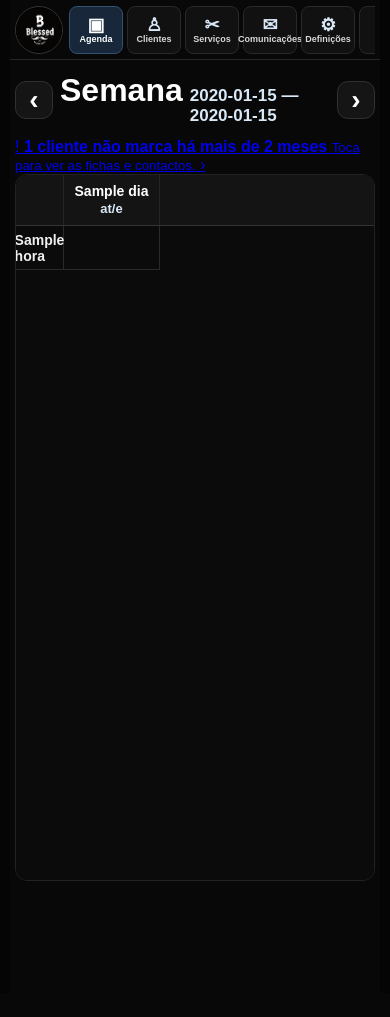
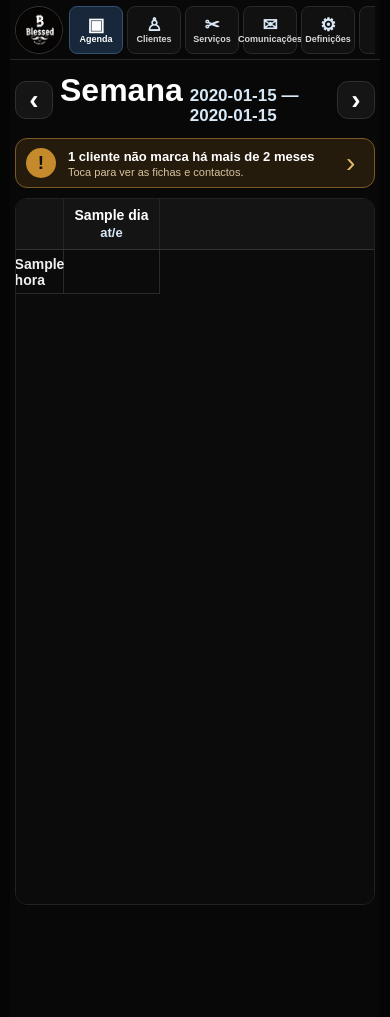
Before and after one commit to pajogusi/pjcorelabs, a Flask app: template templates/semana.html in a window 390 px wide. Before the commit the page ends 881 px from the top, so only its background shows below. Run offline with Flask 3, Linux system fonts and the light colour scheme; the template is opened without the code that fills it: most values are stand-ins (such as "Sample title", 1, 10 or a date in 2020); parts of the project's set-up code (start-up, migrations or seed data) failed here and were passed over.

Commit message:
Estiliza alerta proativo na agenda

```diff
--- a/static/sidebar.css
+++ b/static/sidebar.css
@@ -34,13 +34,11 @@
     object-position: center;
 }
 
-/* Compatibilidade enquanto existir marca provisória em texto. */
 .marca-lateral strong,
 .marca-lateral span {
     display: none;
 }
 
-/* Navegação principal: compacta, legível e preparada para crescer. */
 .menu-principal {
     width: 100%;
     display: flex;
@@ -85,6 +83,58 @@
     font-size: 17px;
 }
 
+.alerta-clientes-inativos {
+    display: grid;
+    grid-template-columns: 42px minmax(0, 1fr) 24px;
+    align-items: center;
+    gap: 12px;
+    margin: 0 0 10px;
+    padding: 10px 14px;
+    border: 1px solid #7c5a26;
+    border-radius: 12px;
+    background: #241b0d;
+    color: #fff;
+    text-decoration: none;
+}
+
+.alerta-clientes-inativos:hover,
+.alerta-clientes-inativos:focus-visible {
+    background: #302310;
+    border-color: #a77932;
+}
+
+.alerta-clientes-icone {
+    width: 36px;
+    height: 36px;
+    display: inline-flex;
+    align-items: center;
+    justify-content: center;
+    border-radius: 50%;
+    background: #c58a2b;
+    color: #111;
+    font-size: 23px;
+    font-weight: 900;
+}
+
+.alerta-clientes-texto strong,
+.alerta-clientes-texto small {
+    display: block;
+}
+
+.alerta-clientes-texto strong {
+    font-size: 15px;
+}
+
+.alerta-clientes-texto small {
+    margin-top: 2px;
+    color: #d8c39d;
+}
+
+.alerta-clientes-seta {
+    font-size: 28px;
+    color: #e5b96c;
+}
+
 @media (max-width: 900px) {
     .estrutura-semana {
         grid-template-columns: 145px minmax(0, 1fr);
@@ -105,7 +155,6 @@
     }
 }
 
-/* Telemóvel: modo de recurso. Regras isoladas do layout de tablet/desktop. */
 @media (max-width: 700px) {
     .app-semana .estrutura-semana {
         grid-template-columns: minmax(0, 1fr) !important;
@@ -179,6 +228,21 @@
         font-size: 18px;
         line-height: 1;
     }
+
+    .alerta-clientes-inativos {
+        grid-template-columns: 34px minmax(0, 1fr) 18px;
+        padding: 8px 10px;
+        gap: 8px;
+    }
+
+    .alerta-clientes-icone {
+        width: 30px;
+        height: 30px;
+        font-size: 19px;
+    }
+
+    .alerta-clientes-texto strong { font-size: 13px; }
+    .alerta-clientes-texto small { font-size: 11px; }
 }
 
 /* LEGIBILIDADE TABLET — feedback do Bruno */
```
